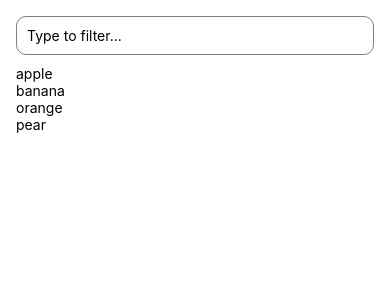
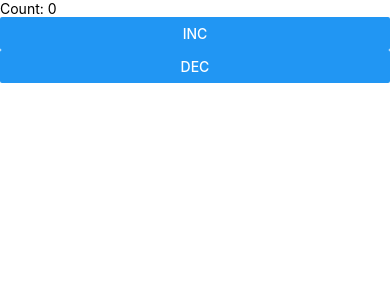
Before and after one commit to Asranov/react-native-mastery, a React Native app: screen / in a window 390 px wide. Shown: the top 300 px of the page. Built offline with nearby package versions, Linux system fonts and the light colour scheme.

Commit message:
custom hook

```diff
--- a/App.tsx
+++ b/App.tsx
@@ -1,11 +1,12 @@
 import React from 'react';
-import UseMemoHook from './src/hooks/UseMemoHook';
+import { Text } from 'react-native';
+import CounterComponent from './src/hooks/CustomHooks/CounterComponent';
 
 function App(): JSX.Element {
 
   return (
     <>
-      <UseMemoHook />
+      <CounterComponent />
     </>
   );
 }
--- /dev/null
+++ b/src/hooks/CustomHooks/CounterComponent.tsx
@@ -0,0 +1,18 @@
+import React from 'react'
+import { Button, Text, View } from 'react-native';
+import UseCounter from './UseCounter'
+
+
+const CounterComponent: React.FC = () => {
+  const { count, increment, decrement } = UseCounter();
+
+  return (
+    <View>
+      <Text>Count: {count}</Text>
+      <Button title='Inc' onPress={increment} />
+      <Button title='Dec' onPress={decrement} />
+    </View>
+  )
+}
+
+export default CounterComponent
--- /dev/null
+++ b/src/hooks/CustomHooks/UseCounter.ts
@@ -0,0 +1,17 @@
+import { useState } from 'react'
+
+export const UseCounter = () => {
+  const [count, setCount] = useState(0)
+
+  const increment = () => {
+    setCount((prevCount) => prevCount + 1)
+  }
+
+  const decrement = () => {
+    setCount((prevCount) => prevCount - 1)
+  }
+
+  return { count, increment, decrement }
+}
+
+export default UseCounter
```
Also changed, not shown: src/hooks/CustomHooks/HomeFetch.tsx (added, +22 -0 lines), src/hooks/CustomHooks/useFetch.ts (added, +16 -0 lines).
